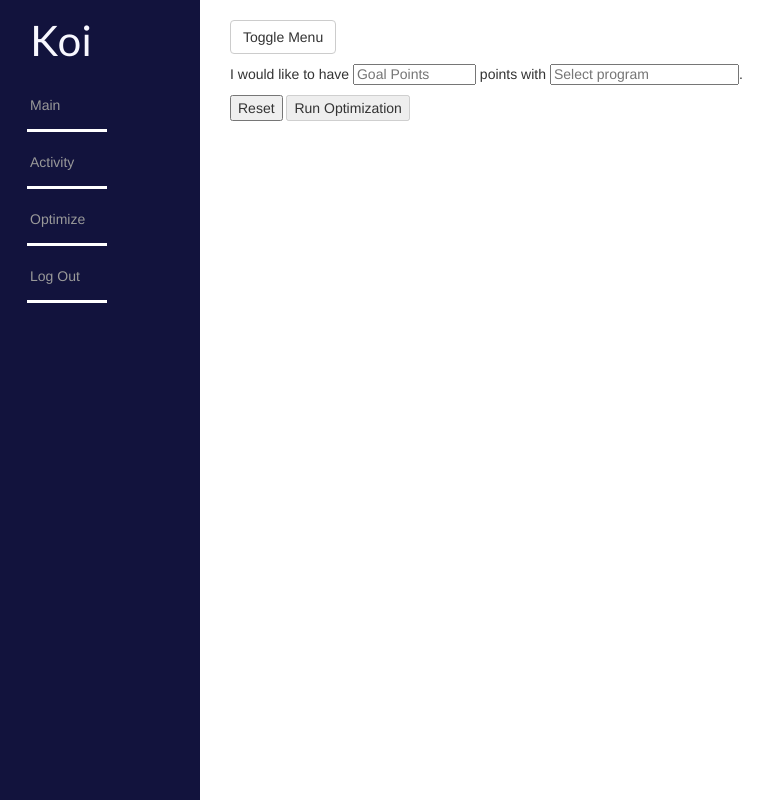
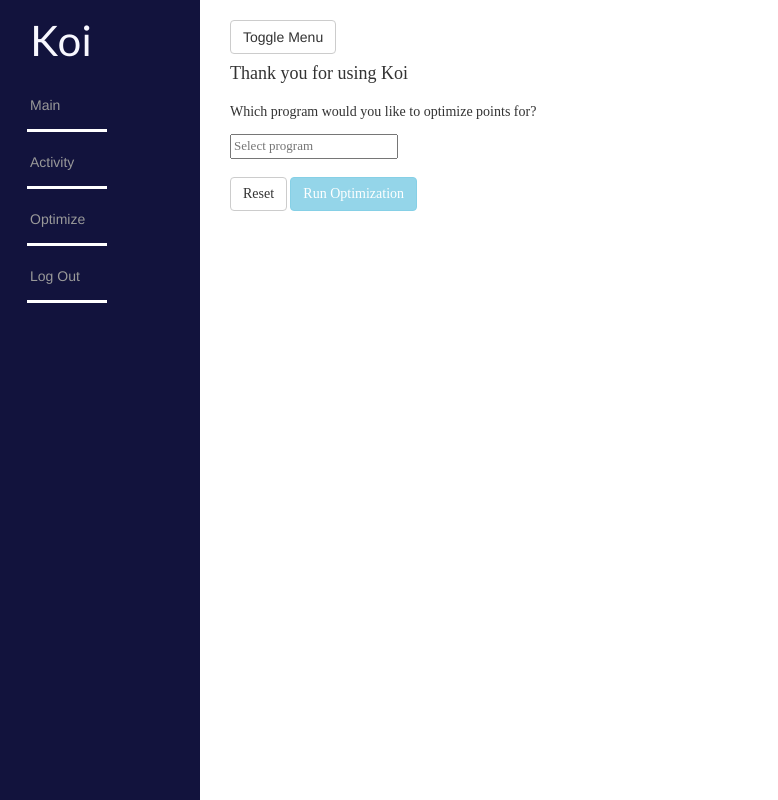
Before and after one commit to linvivian7/koi, a Flask app: page /optimize in a window 1280 px wide. Shown: the whole page, without its empty margins (0-778 px from the left). Run offline with Flask 2, Linux system fonts and the light colour scheme; the visitor is signed in with stand-in values (Sample User, id 1); data comes from the database, SQL or seed files in the repository; data that the repository does not hold is empty; some libraries are stand-ins or nearby versions.

Commit message:
In progress rendering optimization

```diff
--- a/model.py
+++ b/model.py
@@ -134,7 +134,7 @@ class User(db.Model):
                                                                   "balance": self.get_balance(program.outgoing_program).current_balance
                                                                   }
 
-        return outgoing
+        return optimize
 
     def user_receiving(self):
         """Return all distinct programs that are receiving in ratios table."""
--- a/server.py
+++ b/server.py
@@ -1,6 +1,8 @@
 # import pdb
 import os
 import re
+
+from collections import OrderedDict
 
 # For calculation
 from helper import optimize
@@ -337,8 +339,9 @@ def optimize_transfer():
 
     goal_program = int(request.form.get("goal_program"))
     goal_amount = int(request.form.get("goal_amount"))
+    commit = request.form.get("commit")
 
-    suggestion = optimize(user_id, goal_program, goal_amount)
+    suggestion = optimize(user_id, goal_program, goal_amount, commit)
 
     return jsonify(suggestion)
 
@@ -358,7 +361,7 @@ def optimization_dashboard():
         programs = Program.query.all()
         return render_template('optimize.html', programs=programs)
 
-    outgoing = user.user_outgoing_collection(goal)
+    outgoing = OrderedDict(sorted(user.user_outgoing_collection(goal).items()))
 
     return jsonify(outgoing)
 
--- a/static/css/styles.css
+++ b/static/css/styles.css
@@ -291,7 +291,7 @@ a span {
 }
 
 datalist {
-  font-family: serif;
+  font-family: 'Lato', sans-serif;
 }
 
 #program-balance_wrapper {
@@ -476,3 +476,10 @@ datalist {
         margin-right: 0;
     }
 }
+
+/* optimization page */
+
+#optimization-form {
+  font-family: serif;
+  font-size: 13px;
+}
--- a/static/js/dashboard_optimize.js
+++ b/static/js/dashboard_optimize.js
@@ -1,7 +1,16 @@
 $(document).ready(function() {
 
     function showOptimization(results) {
-        console.log(results);
+        console.log(results.path);
+        // debugger;
+        $("#run-optimize").removeAttr('disabled');
+
+        for (var transfer in results.path) {
+            if (results.path.hasOwnProperty(transfer)) {
+                $("#optimization-results").append("<h5 class='to-remove'>"+results.path[transfer].outgoing+results.path[transfer].receiving+results.path[transfer].amount+results.path[transfer].denominator+"</h5>");
+            console.log(transfer + " -> " + results.path[transfer].outgoing);
+          }
+        }
     }
 
     function optimizeTransfer(evt) {
@@ -25,22 +34,18 @@ $(document).ready(function() {
         $('#run-optimize').attr('disabled', 'disabled');
     }
 
-    $('#optimization-form').on('reset', function(evt) {
-        $("#second-statement").remove();
-        $("#third-statement").remove();
+    function removeElements() {
         $("#optimization-form li").remove();
-        $("br").remove();
+        $(".to-remove").remove();
         $('#run-optimize').attr('disabled', 'disabled');
-    });
+    }
 
-    // Show ratio when program fields are filled out
+    $('#optimization-form').on('reset', removeElements);
+
     $("#goal-program").on("change", function() {
 
-        $("#optimization-form li").remove();
-        $("br").remove();
-        $("#second-statement").remove();
-        $("#third-statement").remove();
-        $('#run-optimize').attr('disabled', 'disabled');
+        removeElements();
+
         var shownGoalProgram = $("#goal-program").val();
 
         try {
@@ -51,14 +56,17 @@ $(document).ready(function() {
 
             $.get("/optimize", formValues, function(results) {
 
-                console.log(1);
-                console.log(results);
                 if (results) {
-                    $("#first-statement").after("<h5 id='second-statement'> You currently have "+results.display_program.balance.toLocaleString()+" points with "+results.display_program.program_name+".</h5>");
+
+                    $("#all-programs").after("<h5 id='statement-2' class='to-remove'> You currently have "+results.display_program.balance.toLocaleString()+" points with "+results.display_program.program_name+".</h5>");
 
                     if (results.outgoing) {
-                        $("#reset-optimize-btn").before("<h5 id='third-statement'> The program(s) listed below are your point source(s).</h5>");
                         $("#run-optimize").removeAttr('disabled');
+
+                        $("#reset-optimize-btn").before("<label for='goal-amount'><h5 class='to-remove' id='statement-3'> Please enter your goal for this account</h5></label><br class='to-remove'>"+
+                                                        '<input type="number" name="balance" class="to-remove" id="goal-amount" min="1" max="1000000000" maxlength="10" placeholder="Goal Points" required></input><br class="to-remove">');
+
+                        $("#reset-optimize-btn").before("<h5 id='statement-4' class='to-remove'> The program(s) listed below are your point source(s).</h5><br class='to-remove'>");
 
                         for (var program in results.outgoing) {
                             $("#reset-optimize-btn").before("<li id='"+
@@ -70,10 +78,13 @@ $(document).ready(function() {
                                                             " (current balance: "+
                                                             results.outgoing[program]["balance"].toLocaleString()+
                                                             ")"+
-                                                            "</li><br>");
+                                                            "</li><br class='to-remove'>");
                         }
+
+                        $('#optimization-form').on('reset', removeElements);
+
                     } else {
-                        $("#second-statement").after("<h5 id='third-statement'>You currently have no transferable points.</h5>");
+                        $("#second-statement").after("<h5 id='statement-2' class='to-remove'>You currently have no transferable points.</h5>");
                     }
                 }
             });
--- a/templates/optimize.html
+++ b/templates/optimize.html
@@ -29,17 +29,21 @@
               <a href="#menu-toggle" class="btn btn-default" id="menu-toggle">Toggle Menu</a>
 
               <form id="optimization-form" action="POST">
-                <h5 id="first-statement"> I would like to have <input type="number" name="balance" id="goal-amount" min="1" max="1000000000" maxlength="10" placeholder="Goal Points" required></input> points with
-                <input type="text" id="goal-program" list="all-programs" placeholder="Select program" required>.</h5>
+                <h4> Thank you for using Koi </h4>
 
+                <label for="goal-program"><h5 id="statement-1"> Which program would you like to optimize points for?</h5></label><br>
+
+                <input type="text" id="goal-program" list="all-programs" placeholder="Select program" required><br><br>
                 <datalist id="all-programs">
                   {% for program in programs | sort(attribute="program_name") %}
                     <option data-value="{{ program.program_id }}" value="{{ program.program_name }}">
                   {% endfor %}
                 </datalist>
 
-                <input type="reset" id="reset-optimize-btn" value="Reset">
-                <input type="submit" id="run-optimize" value="Run Optimization" disabled>
+                <button type="reset" class="btn btn-default" id="reset-optimize-btn">Reset</button>
+                <button type="submit" class="btn btn-info" id="run-optimize" disabled>Run Optimization</button>
+
+                <div id="optimization-results"></div>
 
               </form>
           <script src="/static/js/dashboard_optimize.js"></script>
```
Also changed, not shown: helper.py (+19 -4 lines).
